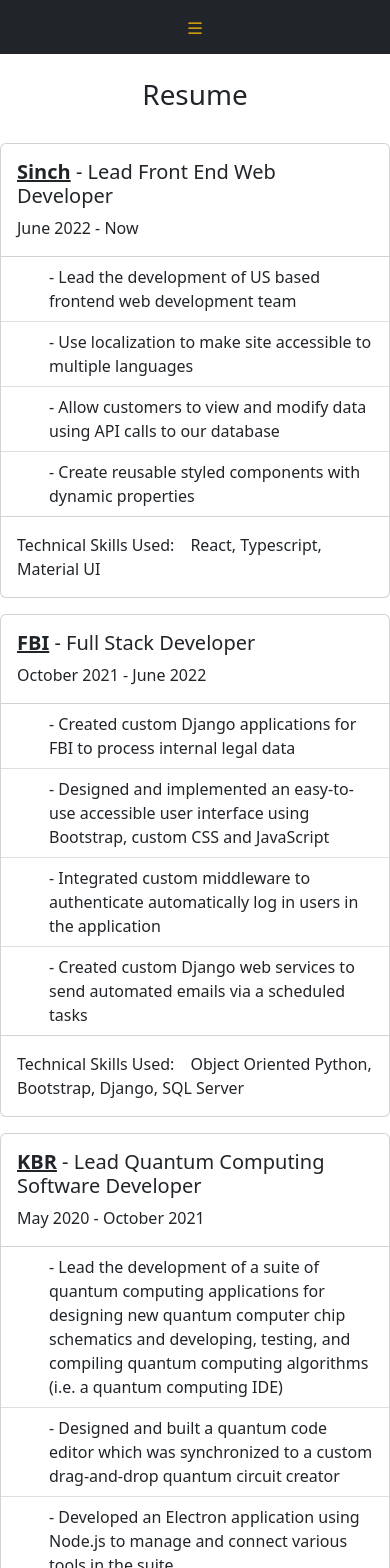
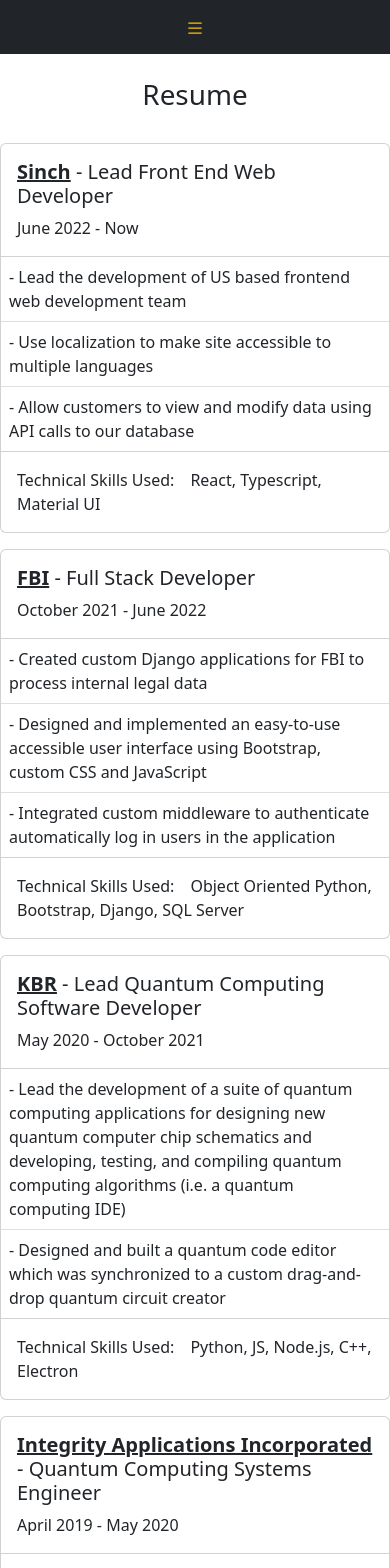
Before and after one commit to jado66/my-site, a Next.js app: page /resume in a window 390 px wide. Shown: the top 1568 px of the page. Built offline with nearby package versions, Linux system fonts and the light colour scheme.

Commit message:
Fixed Resume on mobile

```diff
--- a/src/components/WorkHistoryCard.jsx
+++ b/src/components/WorkHistoryCard.jsx
@@ -11,12 +11,12 @@
                 {
                     props.content.map((el,index)=>{
                         return(
-                            <li key={"li-"+el.slice(0,30)} className="list-group-item ps-5">- {el}</li>
+                            <li key={"li-"+el.slice(0,30)} className="list-group-item ps-lg-5 ps-2 text-lg-center text-start">- {el}</li>
                         )
                     })
                 }
             </ul>
-            <div className="card-body">
+            <div className="card-body text-lg-center text-start">
                 <span className="card-link">Technical Skills Used:</span>
                 <span className="card-link">{props.skills}</span>
             </div>
--- a/src/components/pages/resumeComponents/ResumeCards.jsx
+++ b/src/components/pages/resumeComponents/ResumeCards.jsx
@@ -5,7 +5,7 @@
     return(
     <div className="h-100">
             <h1 className="text-center text-capitalize py-4 text-dark">Resume</h1>
-            <div id="carouselExampleIndicators" className="carousel slide h-75 text-dark">
+            <div id="carouselExampleIndicators" className="carousel slide h-75 text-dark px-lg-0 px-5">
             <div className="carousel-indicators">
                 {
                     ResumeCards.map((el,index)=>{
@@ -18,7 +18,7 @@
 
 
             </div>
-            <div className="carousel-inner text-dark">
+            <div className="carousel-inner text-dark fs-6">
                 {
                    ResumeCards.map((el,index)=>{
                     return(
--- a/src/components/pages/resumeComponents/ResumeCarousel.jsx
+++ b/src/components/pages/resumeComponents/ResumeCarousel.jsx
@@ -10,7 +10,7 @@
                     'Lead the development of US based frontend web development team',
                     'Use localization to make site accessible to multiple languages',
                     'Allow customers to view and modify data using API calls to our database',
-                    'Create reusable styled components with dynamic properties'
+                    // 'Create reusable styled components with dynamic properties'
                 ]}
                 skills = 'React, Typescript, Material UI'
             />,
@@ -24,7 +24,7 @@
                     'Created custom Django applications for FBI to process internal legal data',
                     'Designed and implemented an easy-to-use accessible user interface using Bootstrap, custom CSS and JavaScript',
                     'Integrated custom middleware to authenticate automatically log in users in the application',
-                    'Created custom Django web services to send automated emails via a scheduled tasks',
+                    // 'Created custom Django web services to send automated emails via a scheduled tasks',
                     // `Utilized PyTest, Python Unittest, and Django's unit tests to create automated testing for all aspects of the application`,
                     // 'Created dozens of Python capabilities to processes and analyze data of many different file types',
                     // 'Participated in agile sprints using Jira, and used BitBucket and Git to manage different versions of the code'
@@ -40,8 +40,8 @@
                 content = {[
                     'Lead the development of a suite of quantum computing applications for designing new quantum computer chip schematics and developing, testing, and compiling quantum computing algorithms (i.e. a quantum computing IDE)',
                     'Designed and built a quantum code editor which was synchronized to a custom drag-and-drop quantum circuit creator',
-                    'Developed an Electron application using Node.js to manage and connect various tools in the suite',
-                    'Create intuitive front-end designs and styles using professional image editing software',
+                    // 'Developed an Electron application using Node.js to manage and connect various tools in the suite',
+                    // 'Create intuitive front-end designs and styles using professional image editing software',
                     // 'Mentored and directed a team of full-time software engineers and intern',
                 ]}
                 skills = 'Python, JS, Node.js, C++, Electron'
```
